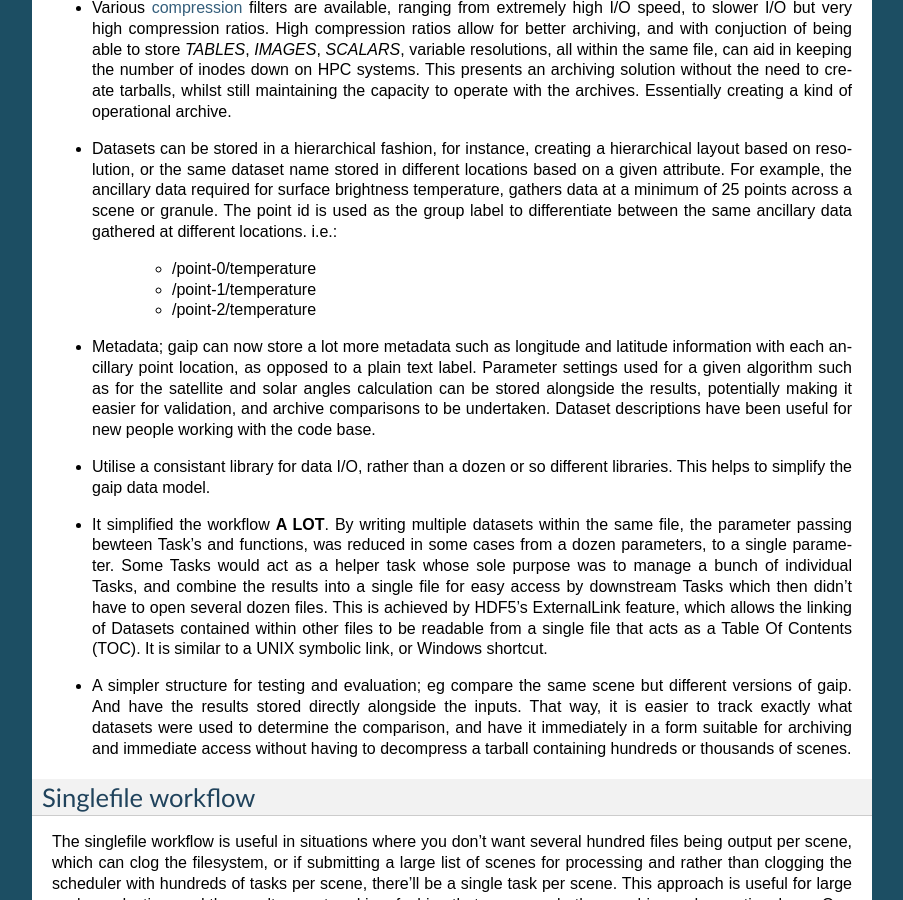
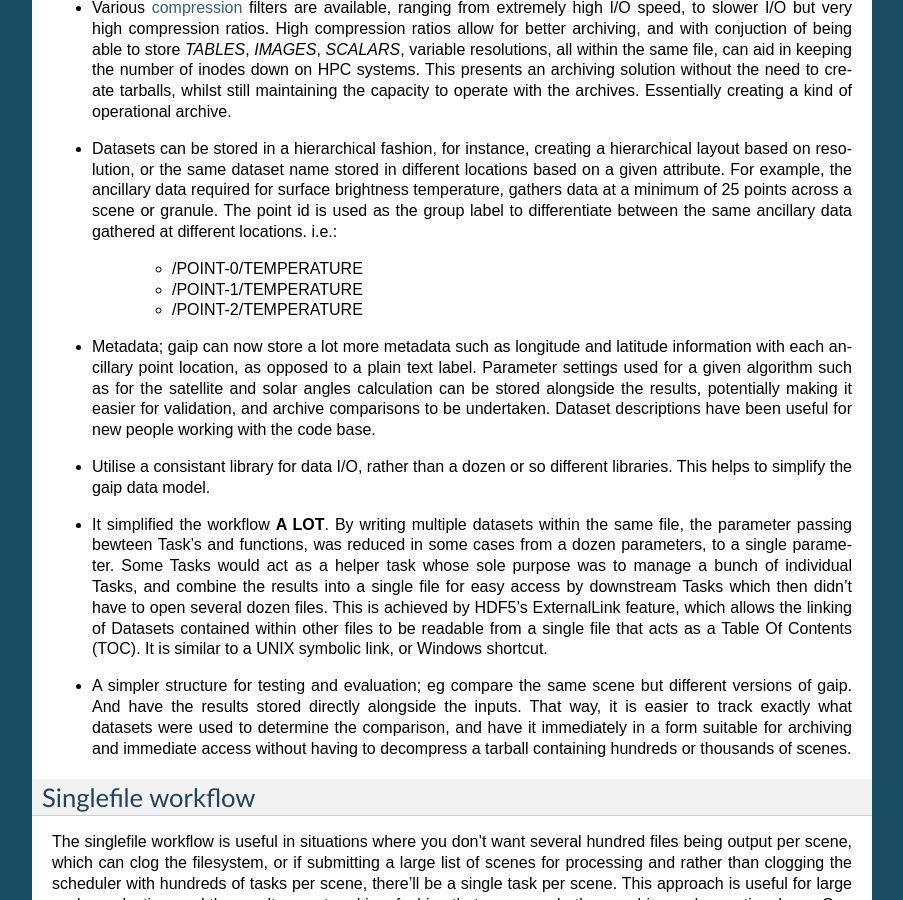
Before and after one commit to GeoscienceAustralia/wagl, a Sphinx documentation site: the page built from docs/source/hdf5.rst, in a window 1280 px wide and 900 px high, scrolled down 695 px. Shown: the whole window, without its empty margins (198-1101 px from the left). Built offline with Sphinx 7.4.7, drawn with Linux system fonts in a browser that asks for light colours; pages that are not in the unit, such as notebooks, are missing from menus.

Commit message:
Updated group and dataset names.

```diff
--- a/docs/source/hdf5.rst
+++ b/docs/source/hdf5.rst
@@ -24,9 +24,9 @@ Some of the main reasons behind moving to HDF5 are:
   For example, the ancillary data required for surface brightness temperature, gathers data at a minimum of 25 points across a scene or granule.
   The point id is used as the group label to differentiate between the same ancillary data gathered at different locations. i.e.:
 
-    * /point-0/temperature
-    * /point-1/temperature
-    * /point-2/temperature
+    * /POINT-0/TEMPERATURE
+    * /POINT-1/TEMPERATURE
+    * /POINT-2/TEMPERATURE
 
 * Metadata; gaip can now store a lot more metadata such as longitude and latitude information with each ancillary point location, as opposed to a plain text label.
   Parameter settings used for a given algorithm such as for the satellite and solar angles calculation can be stored alongside the results, potentially making it easier for validation, and archive comparisons to be undertaken. Dataset descriptions have been useful for new people working with the code base.
```
